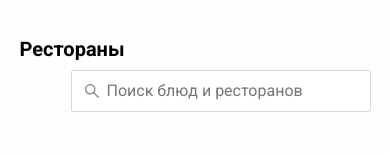
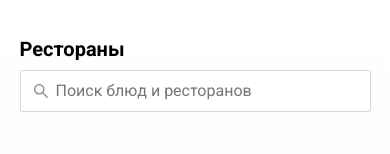
Before and after one commit to dmitry-voronchikhin/delivery-food, a plain HTML site: page index.html in a window 390 px wide. Shown: the part 426-580 px from the top of the page. Drawn offline with Linux system fonts and the light colour scheme.

Commit message:
set width to 100% for input-search on mobile device

```diff
--- a/css/style.css
+++ b/css/style.css
@@ -506,6 +506,9 @@ body {
   .section-heading {
     flex-wrap: wrap;
   }
+  .input-search {
+    flex: 1;
+  }
   .footer-block {
     flex-direction: column;
     flex-wrap: wrap;
```
